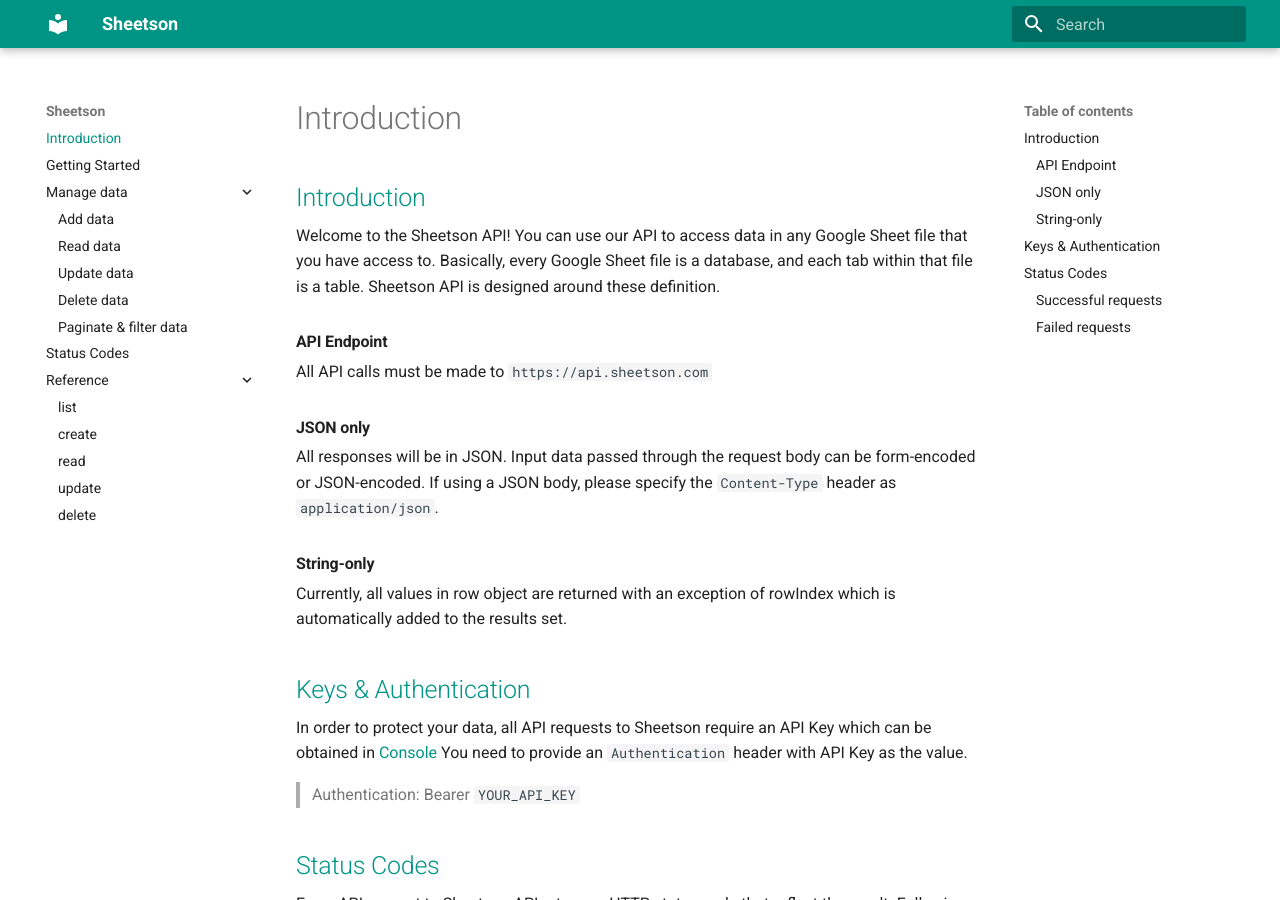
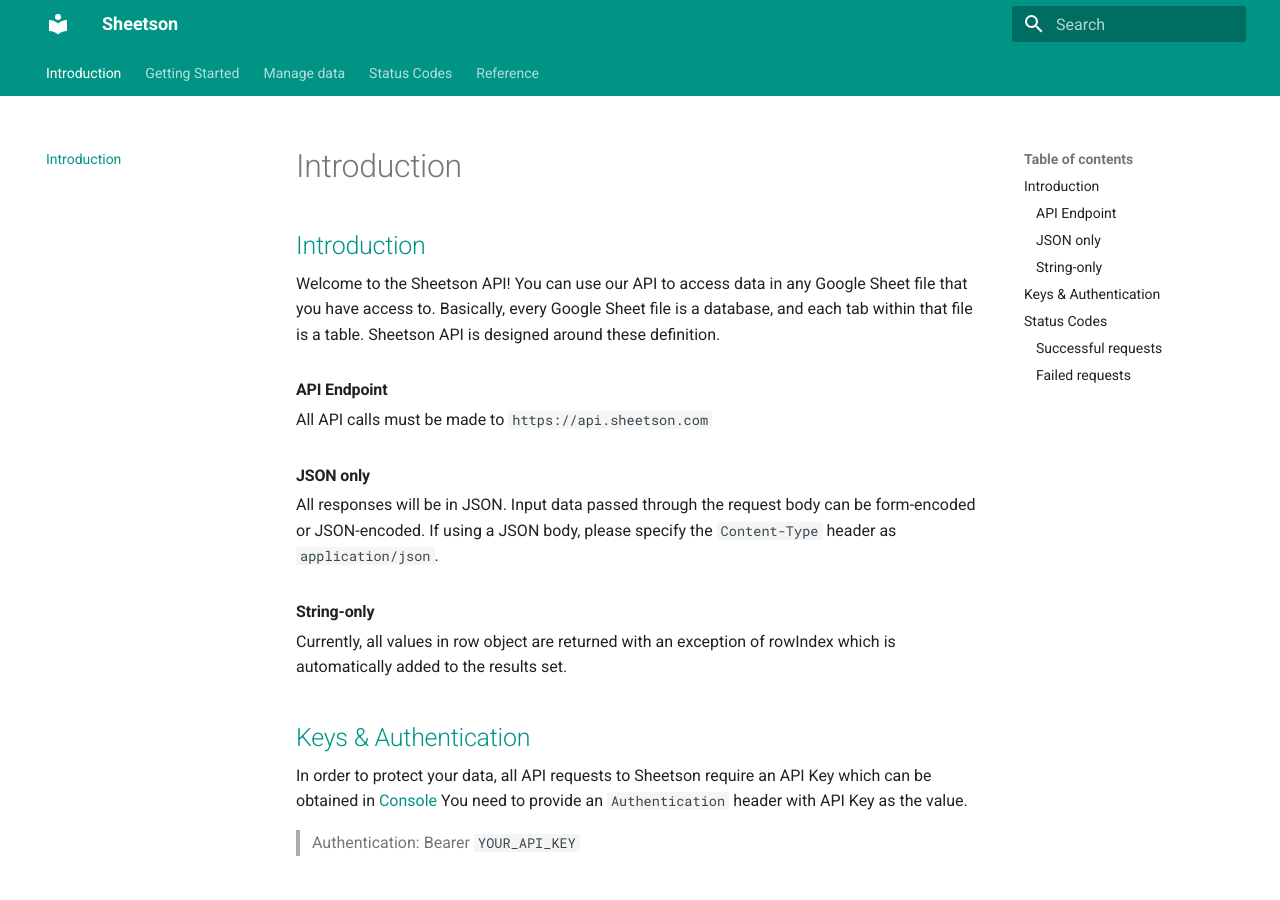
Before and after one commit to ralphilius/sheetson-docs, an MkDocs documentation site: the page built from docs/index.md, in a window 1280 px wide and 900 px high. Built offline with MkDocs 1.6.1 and Material for MkDocs 9.7.7, drawn with Linux system fonts in a browser that asks for light colours; some of the changed lines change nothing that is shown.

```diff
--- a/mkdocs.yml
+++ b/mkdocs.yml
@@ -23,7 +23,7 @@
     code: Roboto Mono
   features:
     - instant
-    # - tabs
+    - tabs
 
 extra_css:
   - stylesheets/extra.css
@@ -42,7 +42,7 @@
 
 # Google Analytics
 google_analytics:
-  - UA-XXXXXXXX-X
+  - UA-140467782-1
   - auto
 
 # Extensions
```
